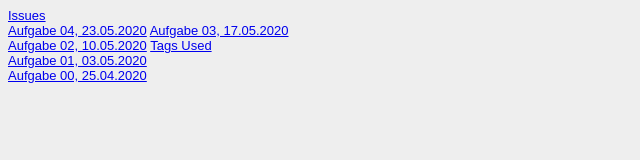
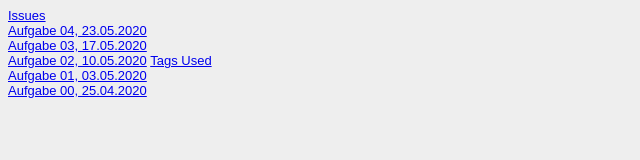
Before and after one commit to AnnieVoynova/GIS-SoSe-2020, a plain HTML site: page Steckbrief/steckbrief.htm in a window 1280 px wide. Shown: the whole page, without its empty margins (0-640 px from the left). Drawn offline with Linux system fonts and the light colour scheme.

Commit message:
ohne css

```diff
--- a/Steckbrief/steckbrief.htm
+++ b/Steckbrief/steckbrief.htm
@@ -14,7 +14,7 @@ body {
 <body>
 	<!-- Hier die Links zu den gelösten Aufgaben einstellen, aktuelle oben, alte stehen lassen! Format: Aufgabenbezeichnung, Datum -->
 	<a href="https://github.com/AnnieVoynova/GIS-SoSe-2020/issues" target="_blank"> Issues </a> <br>
-	<a href="https://annievoynova.github.io/GIS-SoSe-2020/Aufgabe04/" target="blank">Aufgabe 04, 23.05.2020</a>
+	<a href="https://annievoynova.github.io/GIS-SoSe-2020/Aufgabe04/" target="blank">Aufgabe 04, 23.05.2020</a> <br>
 	<a href="https://annievoynova.github.io/GIS-SoSe-2020/Aufgabe03/" target="blank">Aufgabe 03, 17.05.2020</a> <br>
 	<a href="https://annievoynova.github.io/GIS-SoSe-2020/Aufgabe%2002/" target="_blank">Aufgabe 02, 10.05.2020</a>
 	<a href="https://annievoynova.github.io/GIS-SoSe-2020/Aufgabe%2002/tagsUsed.html" target="blank">Tags Used</a> <br>
```
